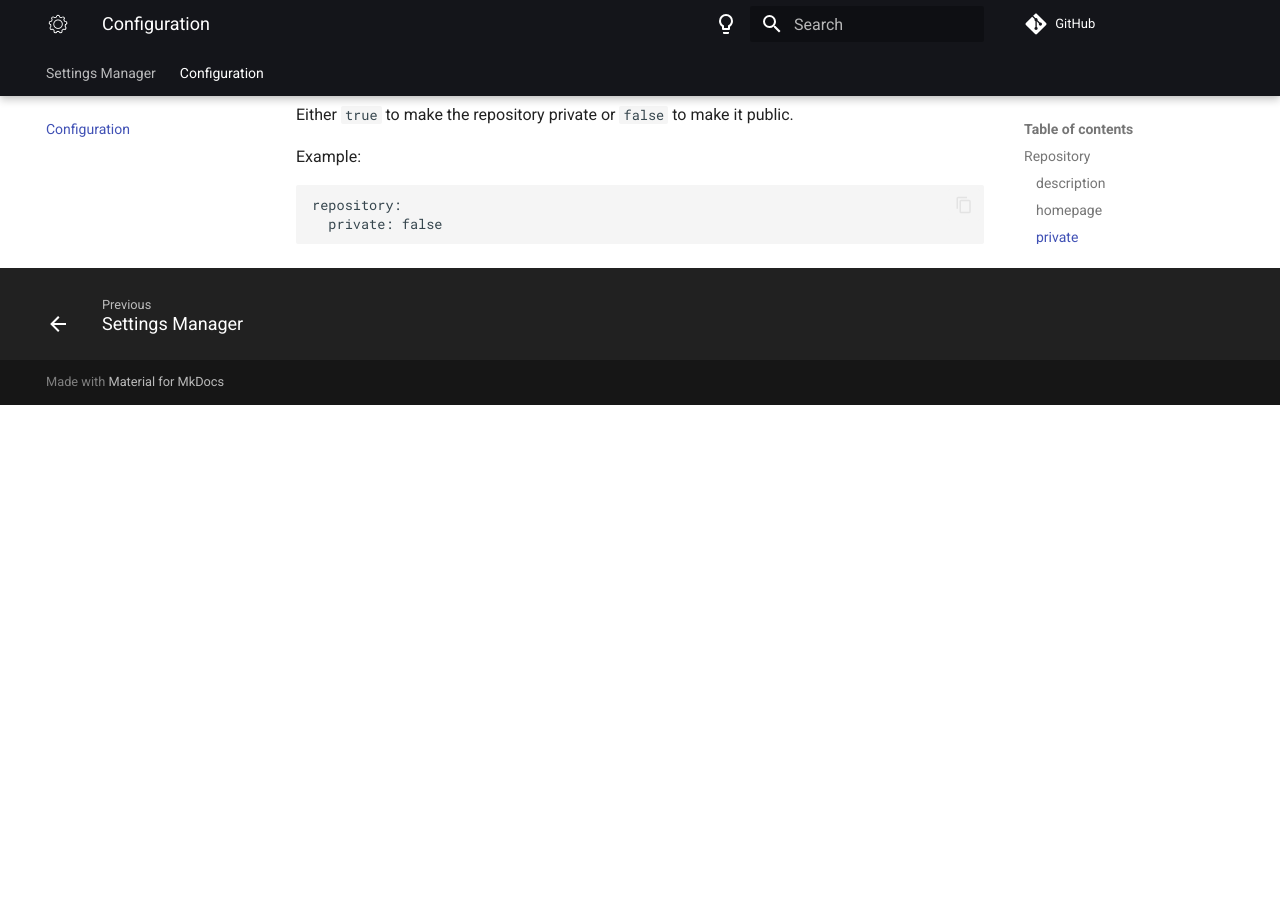
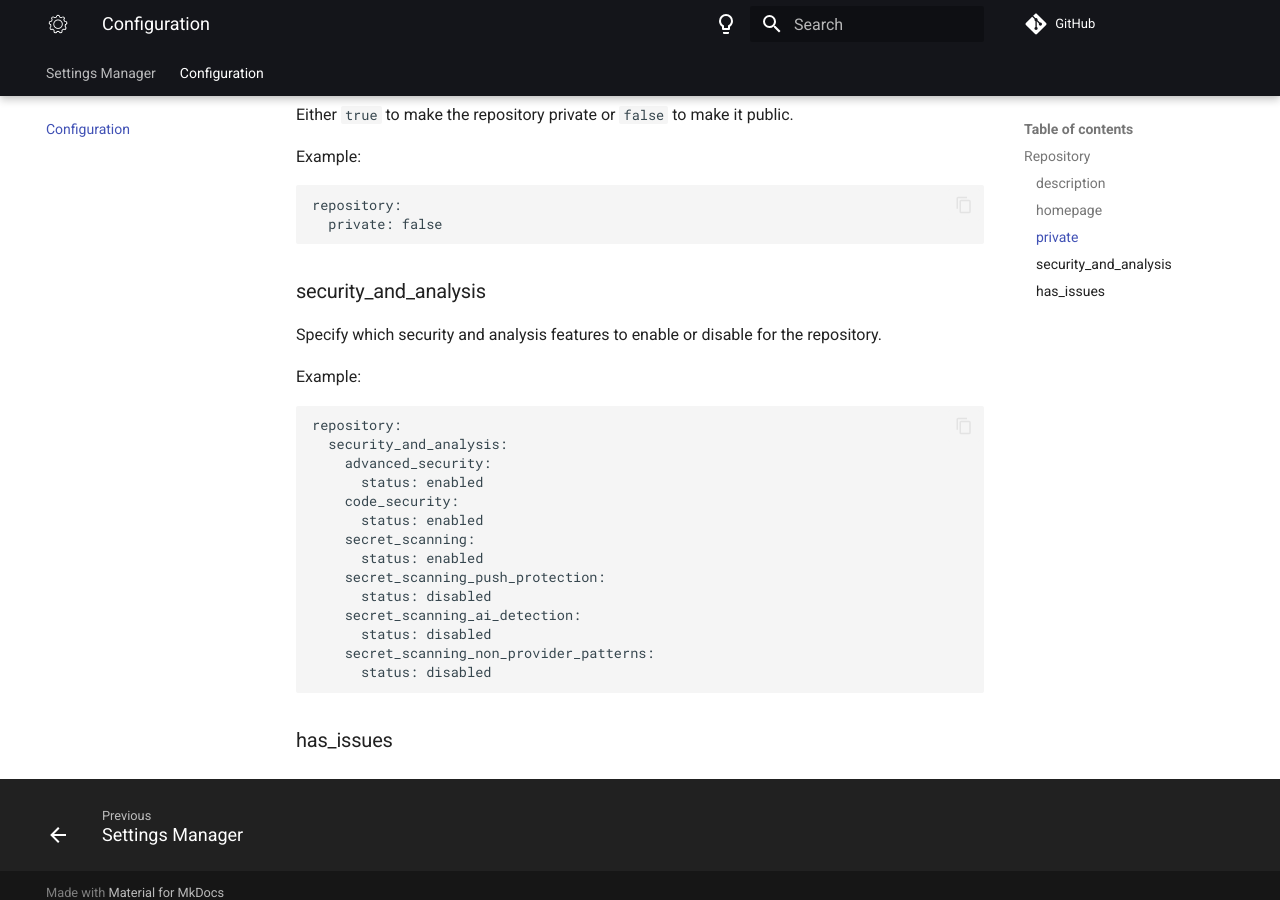
Before and after one commit to settings-manager/settings-manager.github.io, an MkDocs documentation site: the page built from docs/configuration.md, in a window 1280 px wide and 900 px high, scrolled down 663 px. Built offline with MkDocs 1.6.1 and Material for MkDocs 9.7.7, drawn with Linux system fonts in a browser that asks for light colours; comment, search, counter and statistics services are not loaded; before the commit the page ends 1068 px from its top, so only the background shows below that.

Commit message:
docs: 📝 Update docs

````diff
--- a/docs/configuration.md
+++ b/docs/configuration.md
@@ -34,3 +34,28 @@ Example:
 repository:
   private: false
 ```
+
+### security\_and\_analysis
+
+Specify which security and analysis features to enable or disable for the
+repository.
+
+Example:
+```yaml
+repository:
+  security_and_analysis:
+    advanced_security:
+      status: enabled
+    code_security:
+      status: enabled
+    secret_scanning:
+      status: enabled
+    secret_scanning_push_protection:
+      status: disabled
+    secret_scanning_ai_detection:
+      status: disabled
+    secret_scanning_non_provider_patterns:
+      status: disabled
+```
+
+### has\_issues
````
